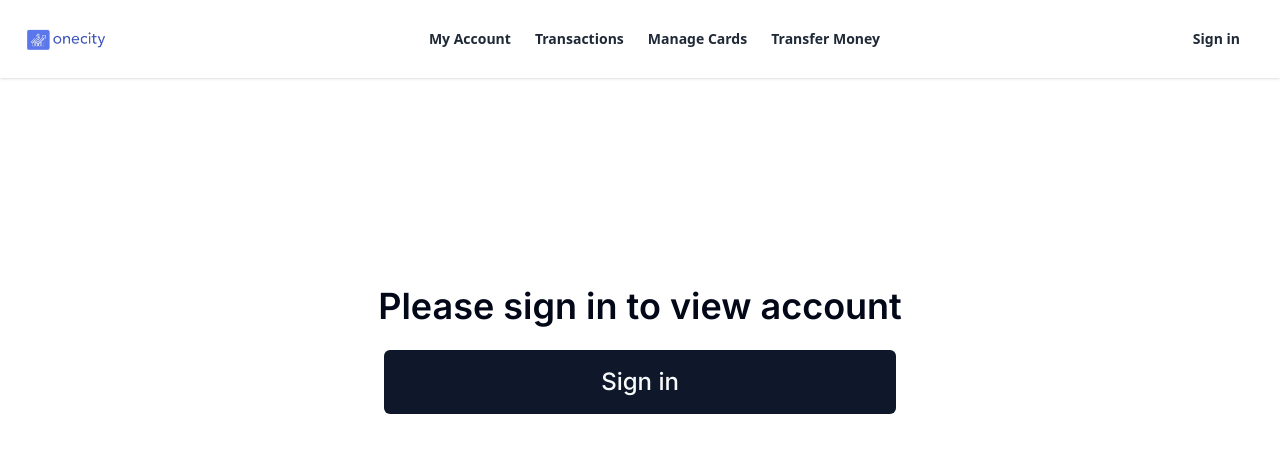
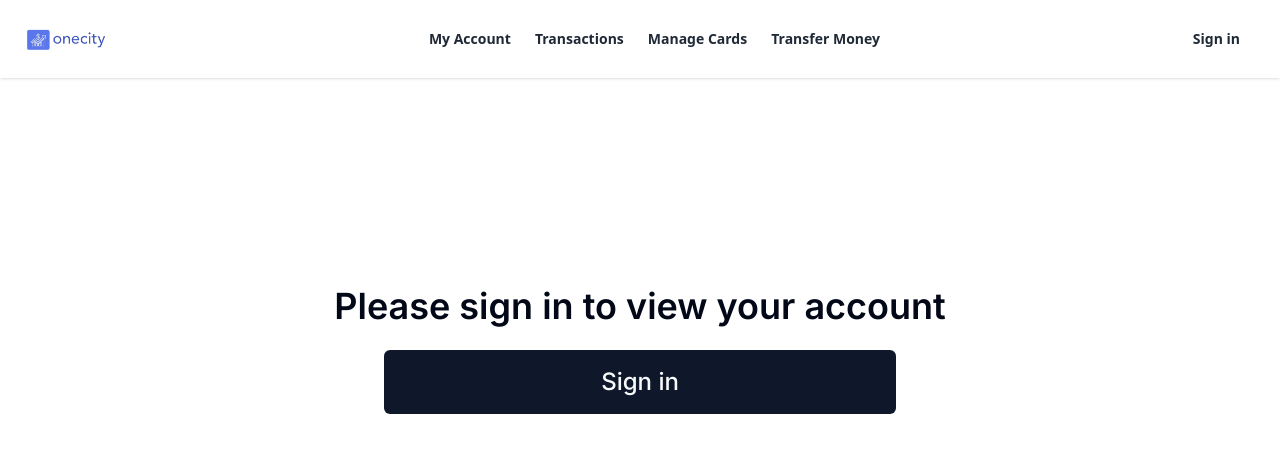
Before and after one commit to joanna-lim/bank-demo, a Next.js app in the folder frontend/: page /transfer in a window 1280 px wide. Shown: the top 452 px of the page. Built offline with nearby package versions, Linux system fonts and the light colour scheme.

Commit message:
add your

```diff
--- a/frontend/app/transfer/page.js
+++ b/frontend/app/transfer/page.js
@@ -113,7 +113,7 @@ const Transfer = () => {
         </div>
       ) : (
         <div className="flex flex-col justify-center items-center text-center mt-52">
-          <p className="text-4xl font-semibold"> Please sign in to view account</p>
+          <p className="text-4xl font-semibold"> Please sign in to view your account</p>
           <Button asChild className="mx-2 w-2/5 text-2xl p-8 mt-6" size="lg">
             <Link href="/signin">Sign in</Link>
           </Button>
```
